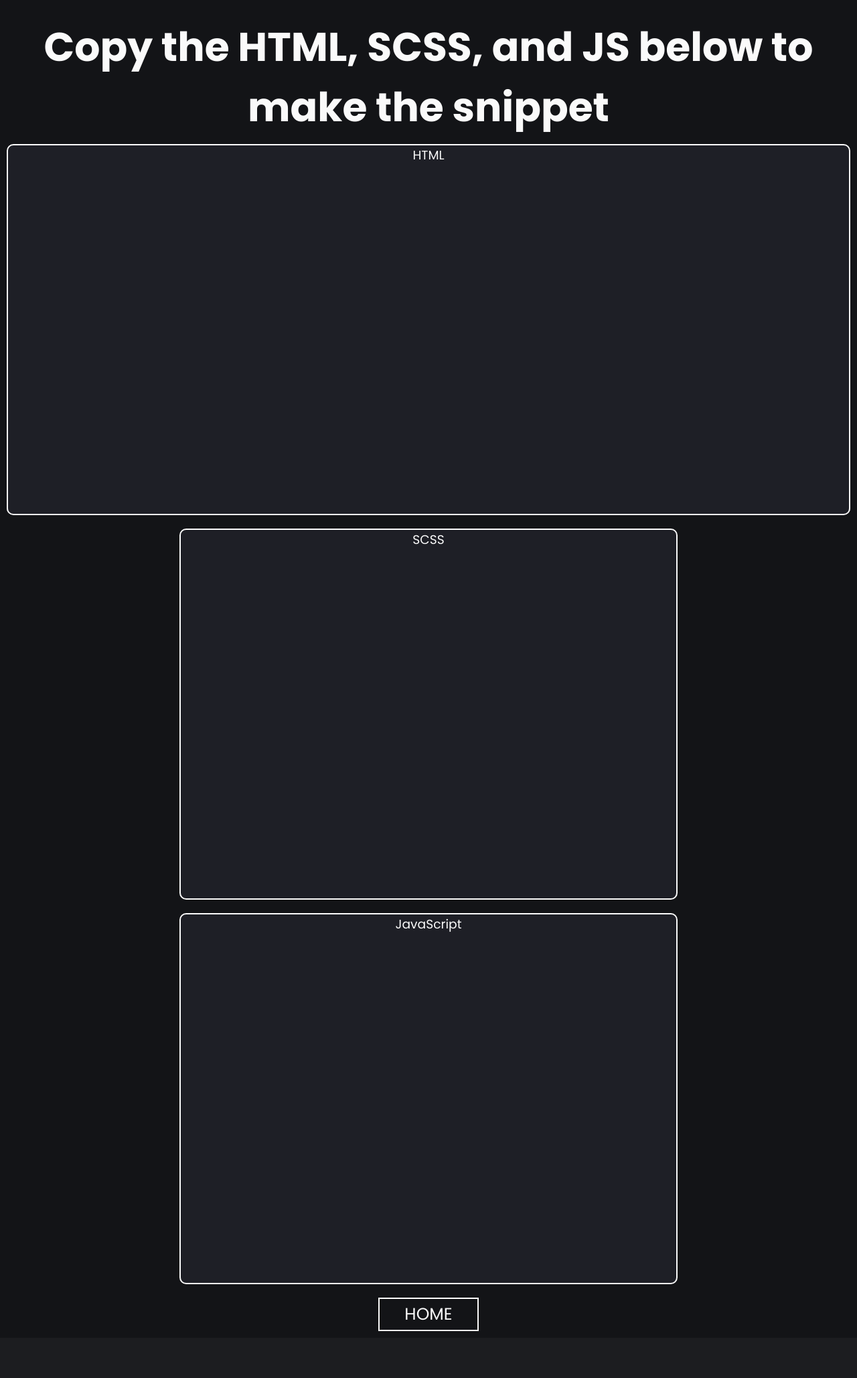
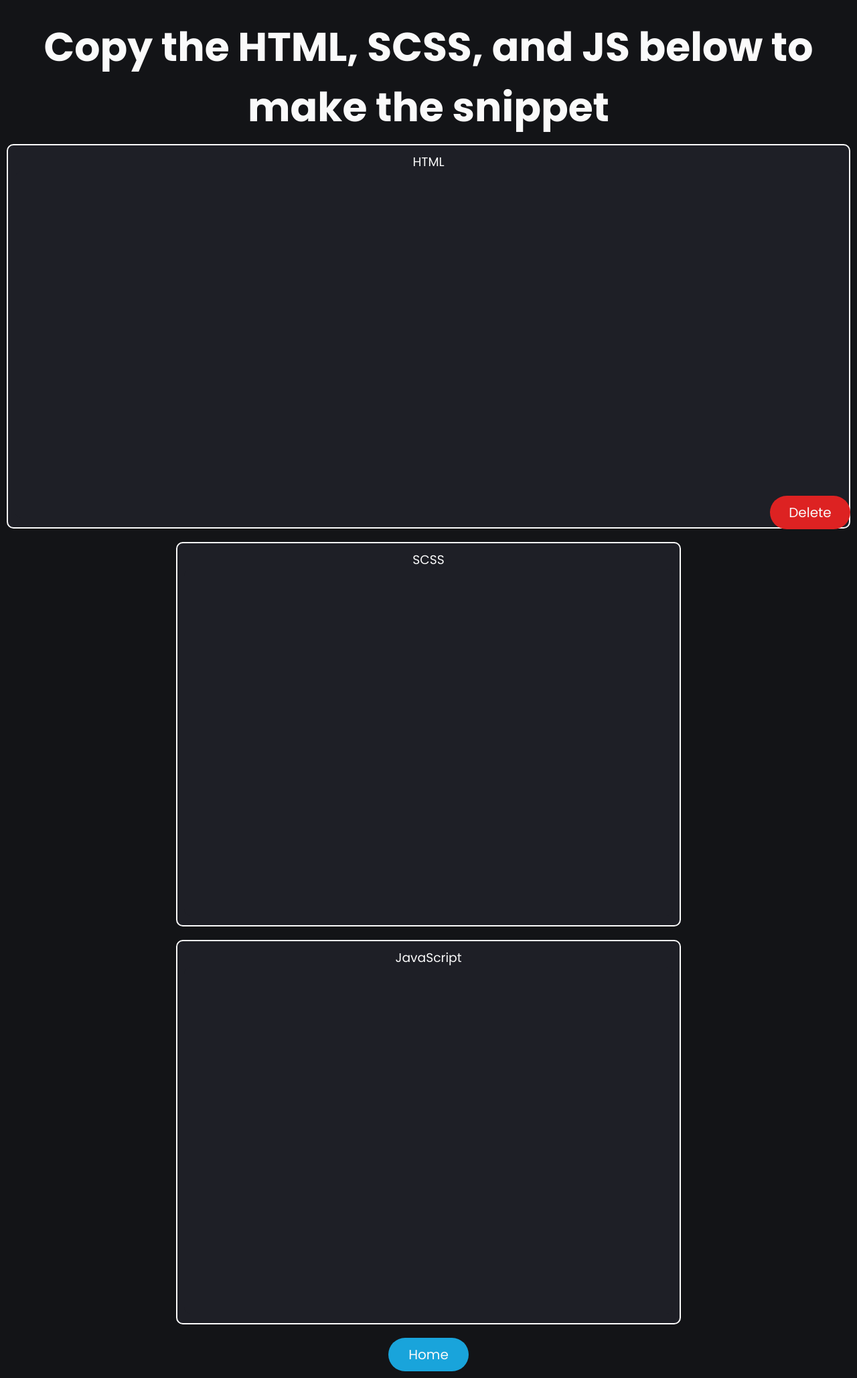
Before and after one commit to Matsonj30/snippetWebsite, a PHP site: page /productDetails.php?id=1 in a window 1280 px wide. Shown: the whole page at 67% size. Before the commit the page ends 1987 px from the top, so only its background shows below. Run offline with PHP 8.4, Linux system fonts and the light colour scheme; data that the repository does not hold is empty.

Commit message:
small changes

```diff
--- a/productDetails.php
+++ b/productDetails.php
@@ -18,7 +18,7 @@
     //[3] = CSS
     //[4] = JS
     ?>
-
+    <button class=buttonRed>Delete</button>
     <div class="bigHeader">Copy the HTML, SCSS, and JS below to make the snippet</div>
 
 
@@ -39,7 +39,7 @@
     </div>
 
     <div class=wrapper>
-    <a href=index.php><button>HOME</button></a>
+    <a href=index.php><button class=mainButton>Home</button></a>
     </div>
 
 
--- a/sqlQueries.php
+++ b/sqlQueries.php
@@ -32,7 +32,7 @@
 
     function getSnippetInfo($snippetID){
         $connection = connectToDB();
-        $query = "SELECT snippetName, snippetDescription, snippetHTML, snippetCSS, snippetJS FROM snippets WHERE snippetid=$snippetID;";
+        $query = "SELECT snippetName, snippetType, snippetHTML, snippetCSS, snippetJS FROM snippets WHERE snippetid=$snippetID;";
         if($results = $connection->query($query)){
 
             $row = mysqli_fetch_array($results);
@@ -41,21 +41,10 @@
     }
 
 
-    function insertNewSnippet($HTMLsnippet, $SCSSsnippet, $JSsnippet, $snippetImage){
+    function insertNewSnippet($HTMLsnippet, $SCSSsnippet, $JSsnippet, $snippetImage, $snippetType){
         $connection = connectToDB();
-        $query = "INSERT INTO snippets (snippetDescription, snippetHTML, snippetCSS, snippetJS, imagePath)
-        VALUES ('hi', '$HTMLsnippet', '$SCSSsnippet', '$JSsnippet', '$snippetImage')";
-
-        // echo $query;
-        // echo '<br>';
-        // echo $HTMLsnippet;
-        // echo '<br>';
-        // echo '$SCSSsnippet';
-        // echo '<br>';
-        // echo '$JSsnippet';
-        // echo '<br>';
-        // echo '$snippetImage';
-
+        $query = "INSERT INTO snippets (snippetType, snippetHTML, snippetCSS, snippetJS, imagePath)
+        VALUES ('$snippetType', '$HTMLsnippet', '$SCSSsnippet', '$JSsnippet', '$snippetImage')";
 
         if($queryConfirm = $connection->query($query)){
 
--- a/styles/_details.scss
+++ b/styles/_details.scss
@@ -9,7 +9,7 @@
         margin: 10px 10px;
         border: 2px solid $primaryColor;
         border-radius: 10px;
-
+        padding: 10px 10px;
         color: $white;
         textarea{
             width: 100%;
@@ -28,8 +28,17 @@
         }
     }
     .small{
-        width: 740px;
+        width: 730px;
     }
 
 
 }
+
+
+.buttonRed{
+    @extend .mainButton;
+    background-color: rgb(221, 34, 34);
+    position: absolute;
+    bottom: 0;
+    right: 0;
+  }
--- a/styles/_index.scss
+++ b/styles/_index.scss
@@ -8,7 +8,7 @@
         align-items: center;
         justify-content: center;
         width: 1000px;
-        height: 500px;
+        height: 600px;
         border-radius: 20px;
 
         h2{
--- a/styles/style.css
+++ b/styles/style.css
@@ -30,14 +30,24 @@ body {
   justify-content: center;
 }
 
-button {
-  width: 150px;
+.mainButton, .buttonRed {
+  width: 120px;
   height: 50px;
-  background-color: transparent;
-  border: 2px solid #fafafa;
-  font-size: 25px;
+  background-color: rgb(25, 164, 219);
+  border: 0px;
+  font-size: 20px;
   color: #fafafa;
   margin: 10px 10px;
+  border-radius: 30px;
+  cursor: pointer;
+}
+
+button:hover {
+  opacity: 0.9;
+}
+
+.buttonRed {
+  background-color: rgb(221, 34, 34);
 }
 
 .inputForm form {
@@ -47,7 +57,7 @@ button {
   align-items: center;
   justify-content: center;
   width: 1000px;
-  height: 500px;
+  height: 600px;
   border-radius: 20px;
 }
 .inputForm form h2 {
@@ -93,6 +103,7 @@ img:hover {
   margin: 10px 10px;
   border: 2px solid #fafafa;
   border-radius: 10px;
+  padding: 10px 10px;
   color: #FAFAFA;
 }
 .codeSection .section textarea {
@@ -110,5 +121,12 @@ img:hover {
   font-weight: 100;
 }
 .codeSection .small {
-  width: 740px;
+  width: 730px;
+}
+
+.buttonRed {
+  background-color: rgb(221, 34, 34);
+  position: absolute;
+  bottom: 0;
+  right: 0;
 }/*# sourceMappingURL=style.css.map */
--- a/styles/style.scss
+++ b/styles/style.scss
@@ -54,15 +54,23 @@ body{
   justify-content: center;
 }
 
-button{
-  width: 150px;
+.mainButton{
+  width: 120px;
   height:50px;
-  background-color: transparent;
-  border: 2px solid $primaryColor;
-  font-size: 25px;
+  background-color: rgb(25, 164, 219);
+  border: 0px;
+  font-size: 20px;
   color: $primaryColor;
   margin: 10px 10px;
+  border-radius: 30px;
+  cursor: pointer;
+
 }
+button:hover{
+  opacity: 0.9;
+}
+
+
 //-------------------------------MULTI PURPOSE CSS---------------------------------
 
 
```
Also changed, not shown: index.php (+25 -3 lines), tester.html (added, +32 -0 lines), images/Frame 7.png (deleted), images/HAIRIMAGE (2).PNG (deleted), images/blob-haikei (1).png (deleted), images/img.png (deleted), images/tamara-bellis-Brl7bqld05E-unsplash.jpg (added), scripts/script.js (added), 1 other file.
